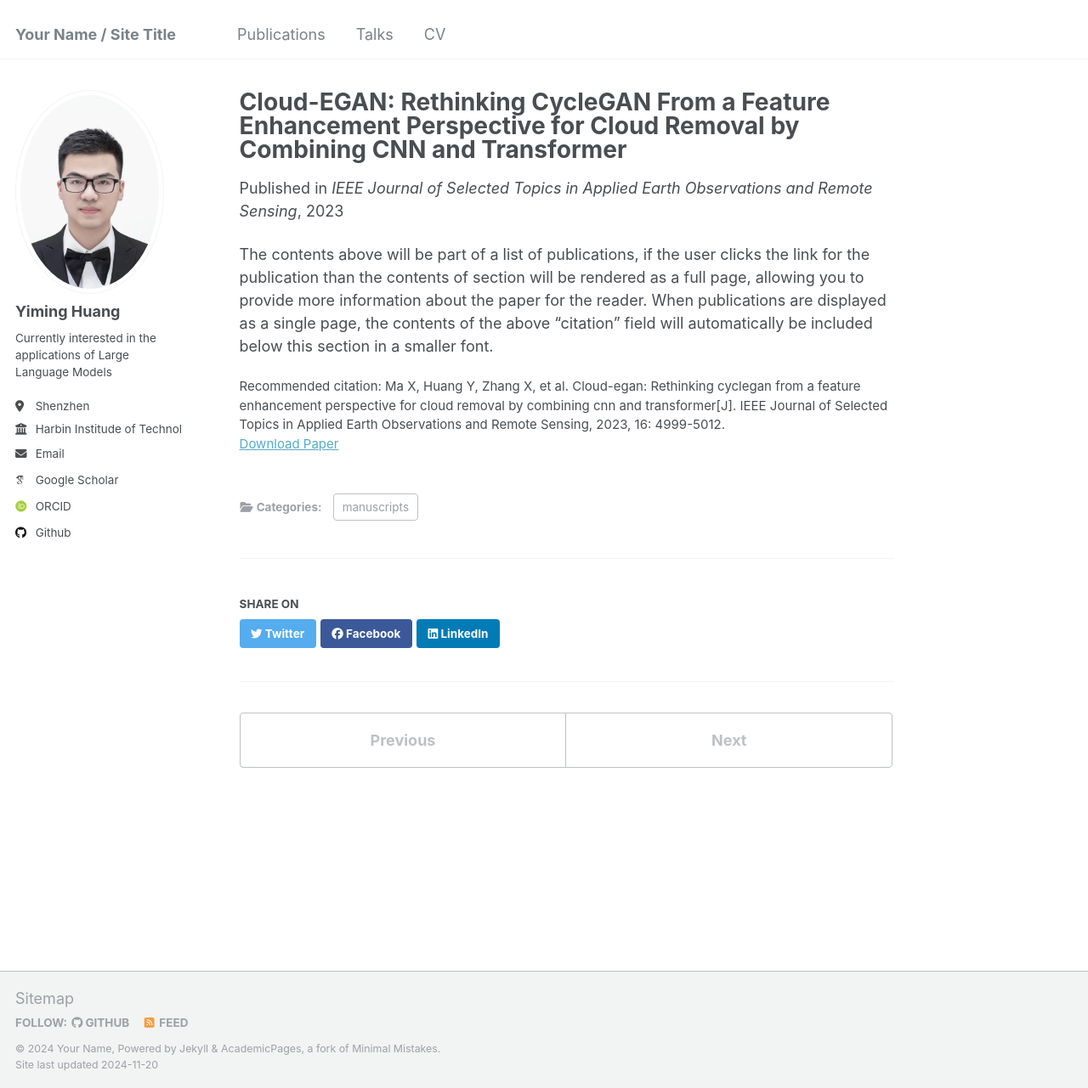
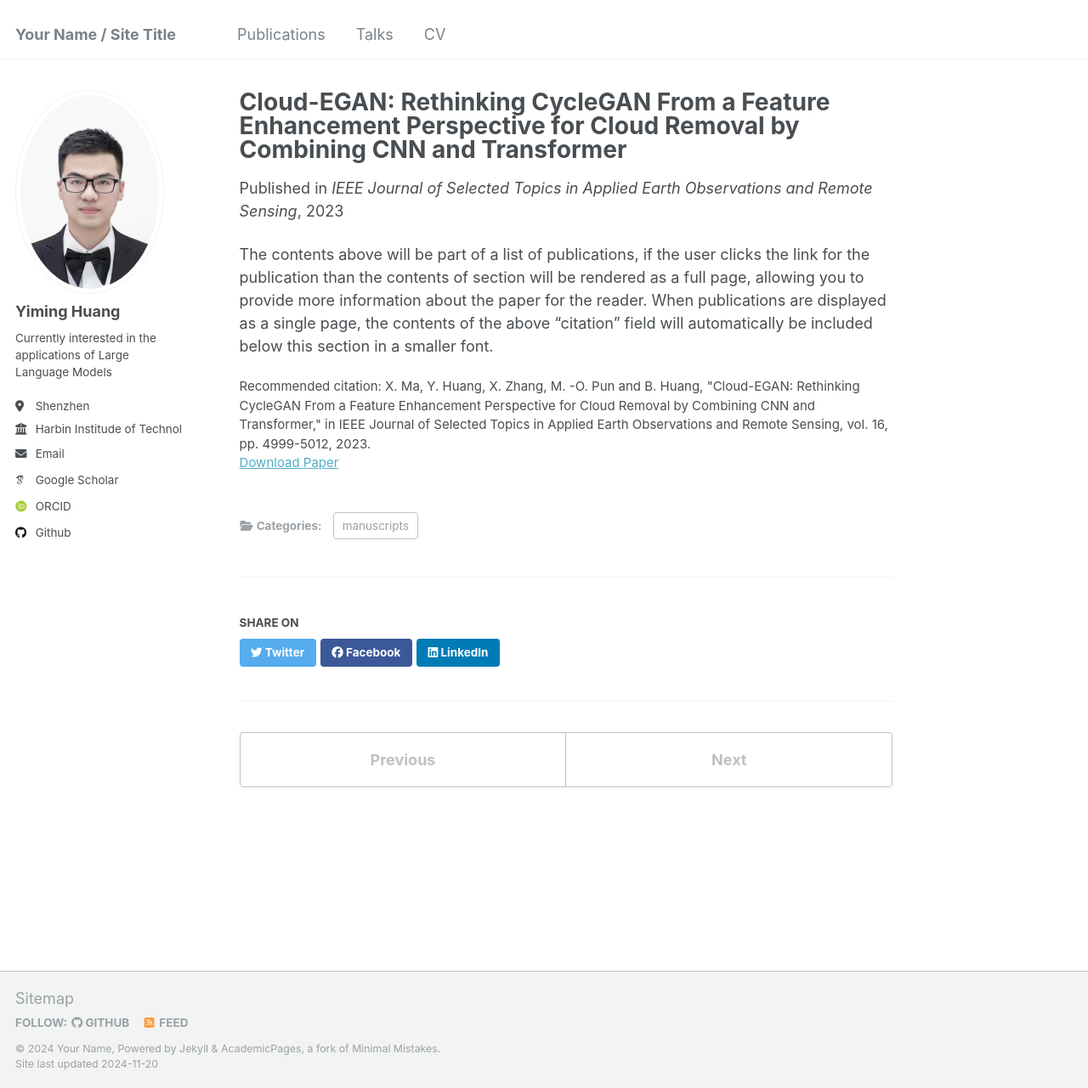
Before and after one commit to JohnHuang99/JohnHuang99.github.io, a Jekyll site: the page built from _publications/2009-10-01-paper-title-number-1.md, in a window 1280 px wide and 1281 px high. Shown: the whole window at 85% size. Built offline with Jekyll 4.4.1, drawn with Linux system fonts in a browser that asks for light colours; some web fonts are replaced.

Commit message:
Update 2009-10-01-paper-title-number-1.md

```diff
--- a/_publications/2009-10-01-paper-title-number-1.md
+++ b/_publications/2009-10-01-paper-title-number-1.md
@@ -6,7 +6,7 @@ permalink: /publication/2009-10-01-paper-title-number-1
 date: 2023-6-2
 venue: 'IEEE Journal of Selected Topics in Applied Earth Observations and Remote Sensing'
 paperurl: 'https://ieeexplore.ieee.org/abstract/document/10143392'
-citation: 'Ma X, Huang Y, Zhang X, et al. Cloud-egan: Rethinking cyclegan from a feature enhancement perspective for cloud removal by combining cnn and transformer[J]. IEEE Journal of Selected Topics in Applied Earth Observations and Remote Sensing, 2023, 16: 4999-5012.'
+citation: 'X. Ma, Y. Huang, X. Zhang, M. -O. Pun and B. Huang, "Cloud-EGAN: Rethinking CycleGAN From a Feature Enhancement Perspective for Cloud Removal by Combining CNN and Transformer," in IEEE Journal of Selected Topics in Applied Earth Observations and Remote Sensing, vol. 16, pp. 4999-5012, 2023.'
 ---
 
 The contents above will be part of a list of publications, if the user clicks the link for the publication than the contents of section will be rendered as a full page, allowing you to provide more information about the paper for the reader. When publications are displayed as a single page, the contents of the above "citation" field will automatically be included below this section in a smaller font.
```
